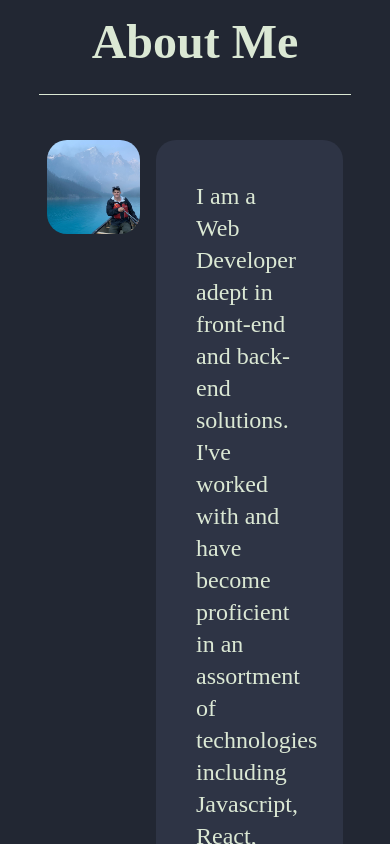
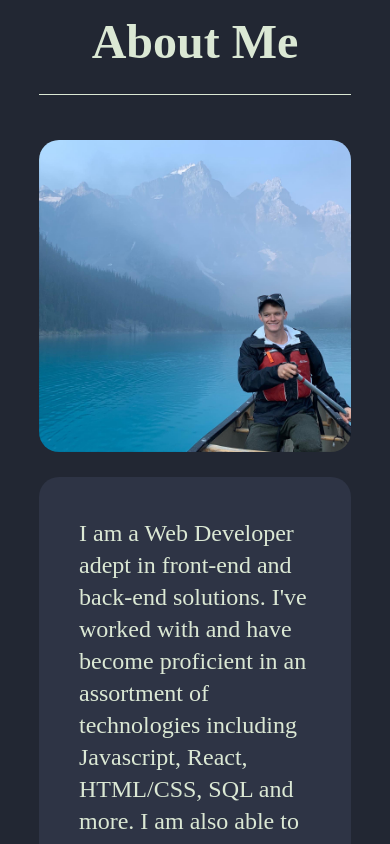
Before and after one commit to NealePT/nealetaylorcom, a React (Create React App) app in the folder react-site/: page / in a window 390 px wide. Shown: the part 880-1724 px from the top of the page. Built offline with nearby package versions, Linux system fonts and the light colour scheme.

Commit message:
add media queries to about section

```diff
--- a/react-site/src/components/About.css
+++ b/react-site/src/components/About.css
@@ -1,5 +1,6 @@
 .aboutFlex {
   display: flex;
+  flex: 1 1 auto;
 }
 
 .profilepic {
@@ -41,3 +42,33 @@
   border-radius: 20px;
   color: #DBE8D4;
 }
+
+@media (max-width: 1024px) {
+  .aboutFlex {
+    flex-direction: column;
+    align-items: center;
+  }
+
+  .aboutDescription {
+    width: 80%;
+  }
+
+  .profilepic {
+    width: 80%;
+  }
+}
+
+@media (max-width: 800px) {
+  .aboutFlex {
+    flex-direction: column;
+    align-items: center;
+  }
+
+  .aboutDescription {
+    width: 100%;
+  }
+
+  .profilepic {
+    width: 100%;
+  }
+}
```
